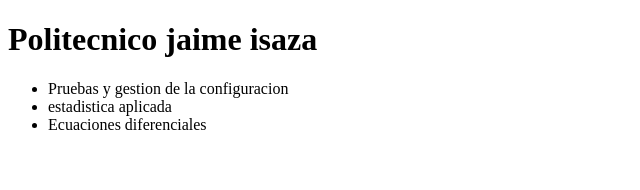
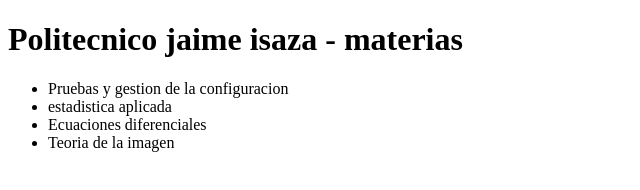
Before and after one commit to alejandro9702/tallerGit_PGC, a plain HTML site: page index.html in a window 1280 px wide. Shown: the whole page, without its empty margins (0-640 px from the left). Drawn offline with Linux system fonts and the light colour scheme.

Commit message:
cambio rama conflictos: titulo y adicion de materia

```diff
--- a/index.html
+++ b/index.html
@@ -6,11 +6,12 @@
     <title>Document</title>
 </head>
 <body>
-    <h1>Politecnico jaime isaza</h1>
+    <h1>Politecnico jaime isaza - materias</h1>
     <Ul>
         <li>Pruebas y gestion de la configuracion</li>
         <li>estadistica aplicada</li>
         <li>Ecuaciones diferenciales</li>
+        <li>Teoria de la imagen</li>
     </Ul>
 </body>
 </html>
```
